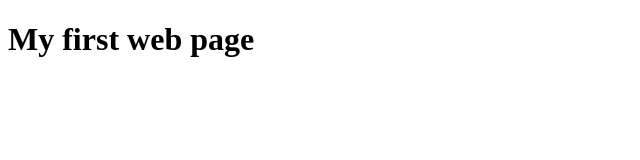
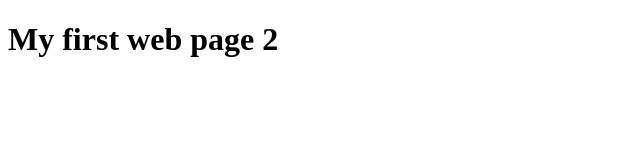
Before and after one commit to Jorge-Levi/coursera, a plain HTML site: page index.html in a window 1280 px wide. Shown: the full height of the page, 0-640 px from the left. Drawn offline with Linux system fonts and the light colour scheme.

Commit message:
add my first index 2

```diff
--- a/index.html
+++ b/index.html
@@ -7,6 +7,6 @@
     <title>Welcome</title>
 </head>
 <body>
-    <h1>My first web page</h1>
+    <h1>My first web page 2</h1>
 </body>
 </html>
```
